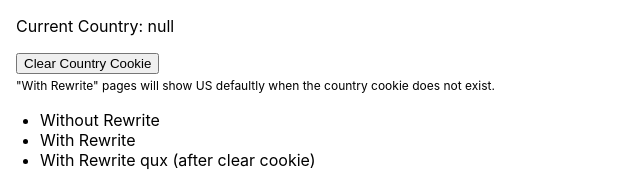
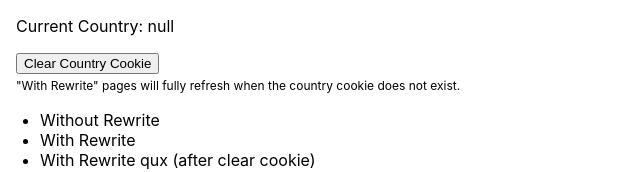
Before and after one commit to sinanbekar/nextjs-prefetch-with-rewrite-country, a Next.js app: page / in a window 1280 px wide. Shown: the top 172 px of the page, without its empty margins (0-640 px from the left). Built offline with nearby package versions, Linux system fonts and the light colour scheme.

Commit message:
update behaviour description

```diff
--- a/pages/index.js
+++ b/pages/index.js
@@ -33,7 +33,7 @@ export default function Home() {
             <button onClick={clearCookie}>Clear Country Cookie</button>
             <br />
             <small style={{ fontSize: "12px" }}>
-              &quot;With Rewrite&quot; pages will show US defaultly when the
+              &quot;With Rewrite&quot; pages will fully refresh when the
               country cookie does not exist.
             </small>
           </div>
```
